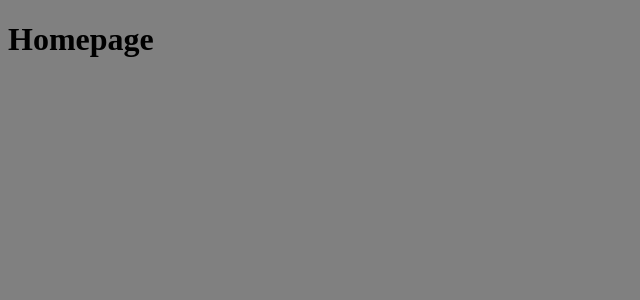
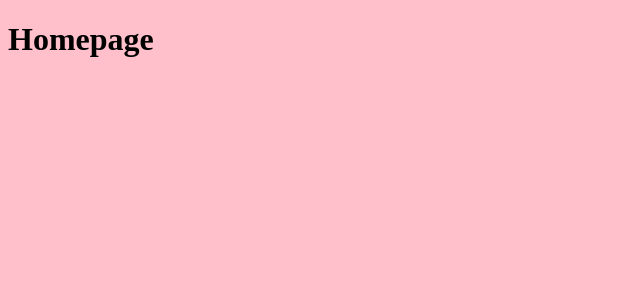
Before and after one commit to cassiegzzz/cassiegalvez.com, a Jekyll site: the page built from index.md, in a window 1280 px wide. Shown: the top 300 px of the page, without its empty margins (0-640 px from the left). Built offline with Jekyll 4.4.1, drawn with Linux system fonts in a browser that asks for light colours.

Commit message:
Update default.html

```diff
--- a/_layouts/default.html
+++ b/_layouts/default.html
@@ -8,7 +8,7 @@
 
   <style>
     body {
-      background: gray;
+      background: pink;
     }
   </style>
 
```
